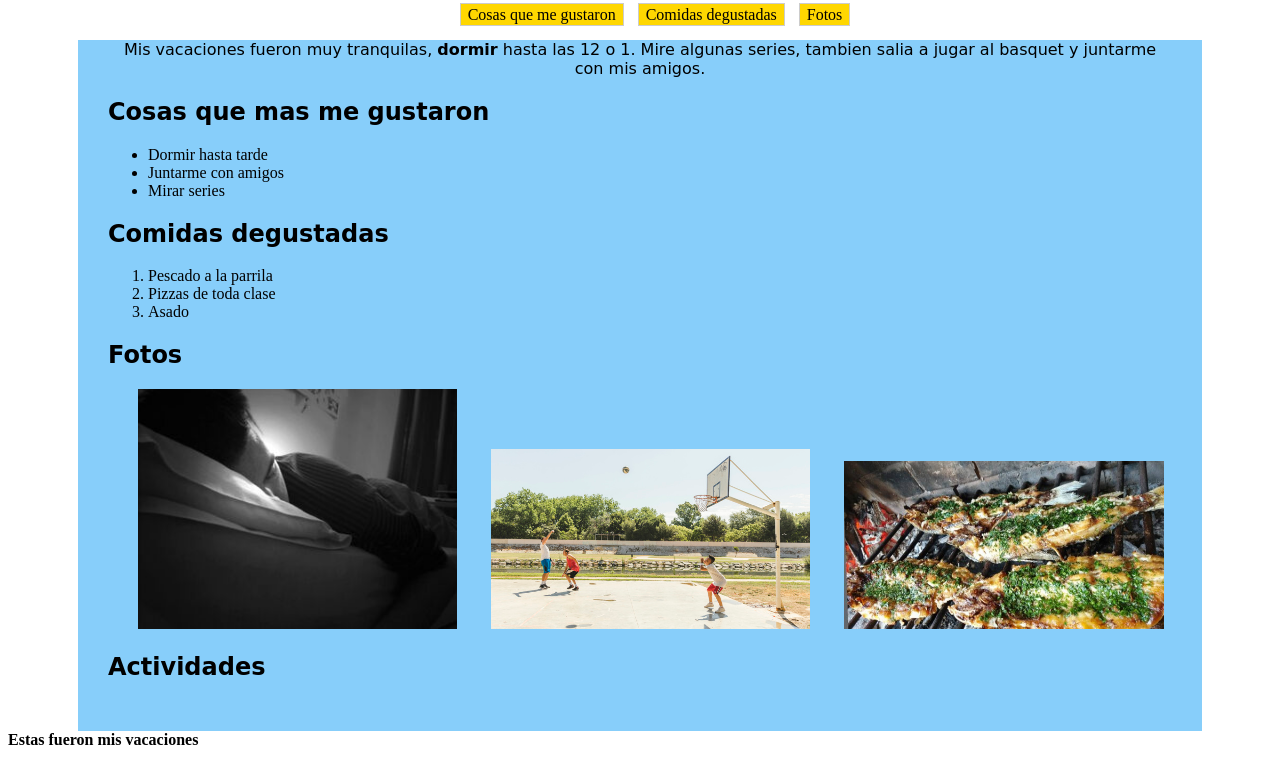
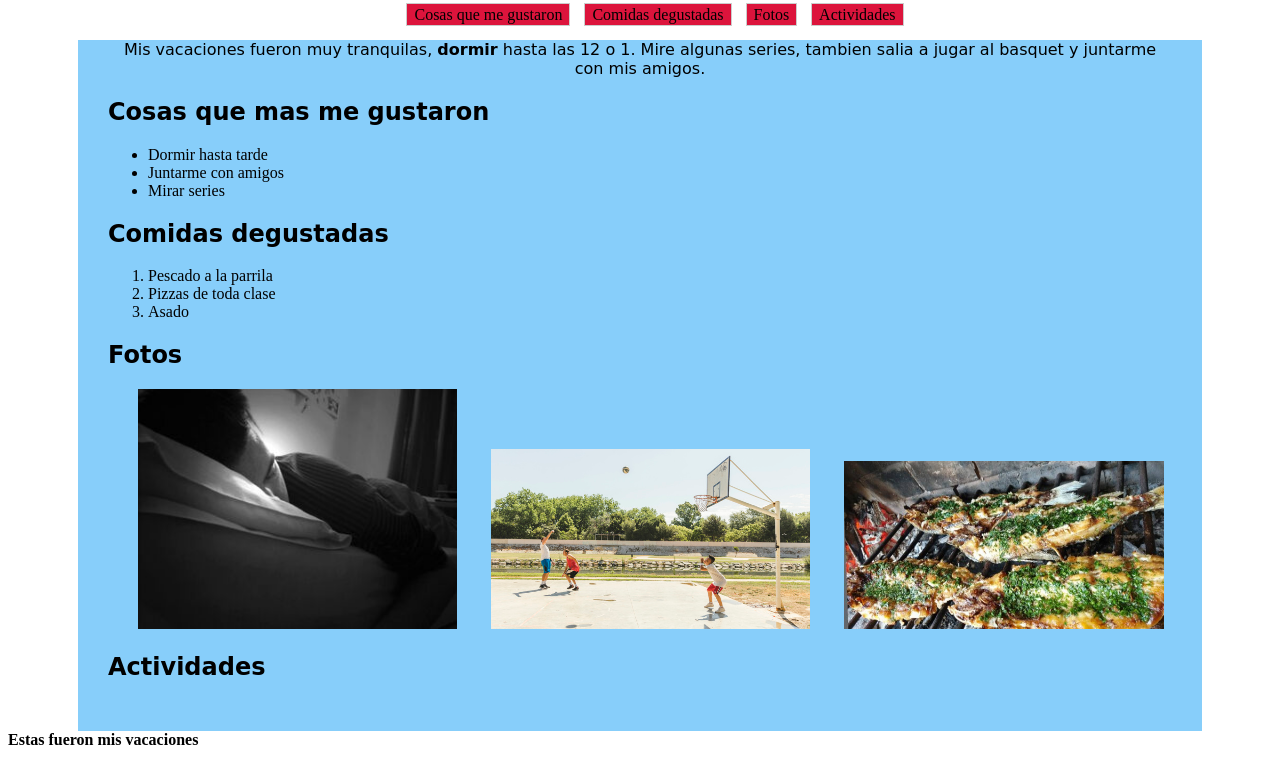
Before and after one commit to JonaVig/Vacaciones, a plain HTML site: page index.html in a window 1280 px wide. Shown: the part 403-1160 px from the top of the page. Drawn offline with Linux system fonts and the light colour scheme.

Commit message:
Agregamos una nueva seccion y cambiamos el color del nav

```diff
--- a/estilo.css
+++ b/estilo.css
@@ -33,7 +33,7 @@ nav li{
     margin: 0 10px 0 0;
     padding: 2px 7px 2px 7px;
     color:black;
-    background-color: gold;
+    background-color: crimson;
     border: 1px solid #ccc;
     text-decoration: none;
 }
--- a/index.html
+++ b/index.html
@@ -16,6 +16,7 @@
             <li>Cosas que me gustaron</li>
             <li>Comidas degustadas</li>
             <li>Fotos</li>
+            <li>Actividades</li>
         </ul>
     </nav>
 <div id=fondo>
```
